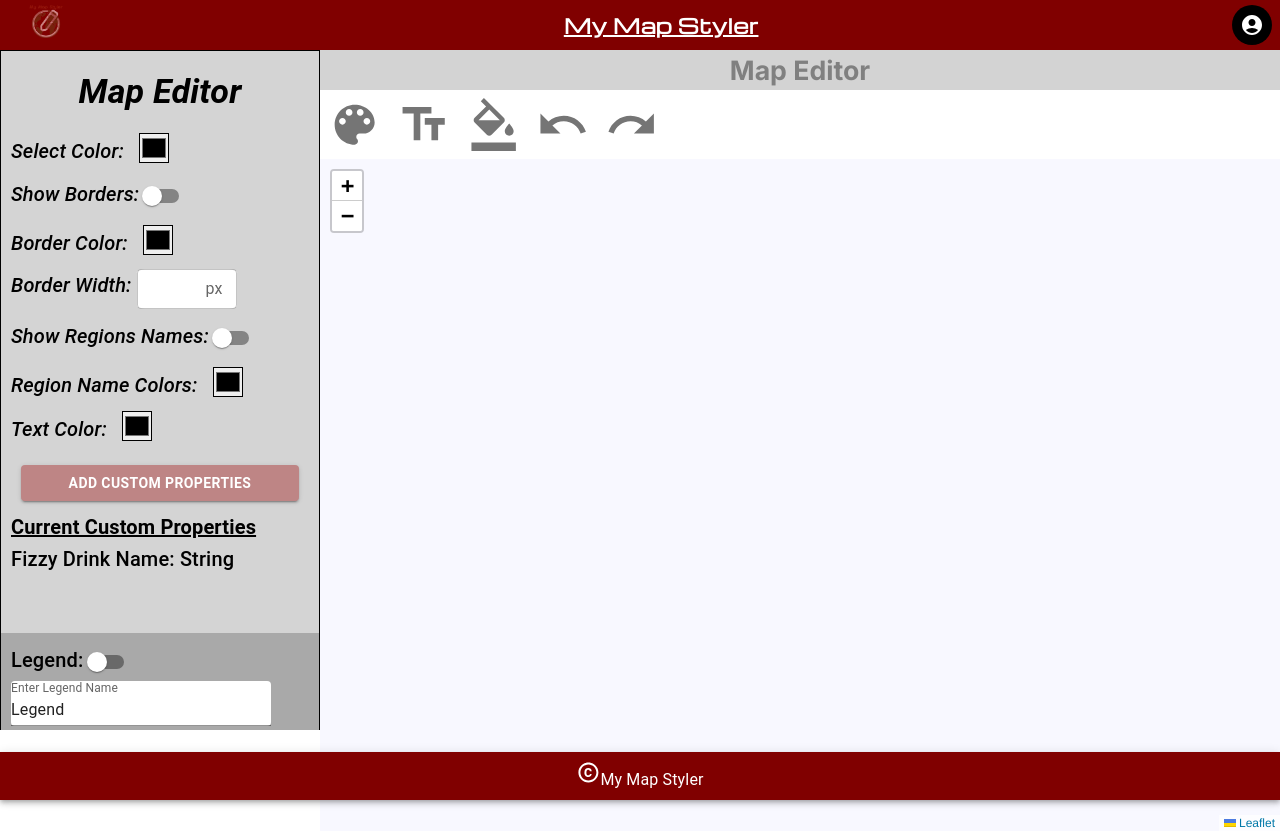
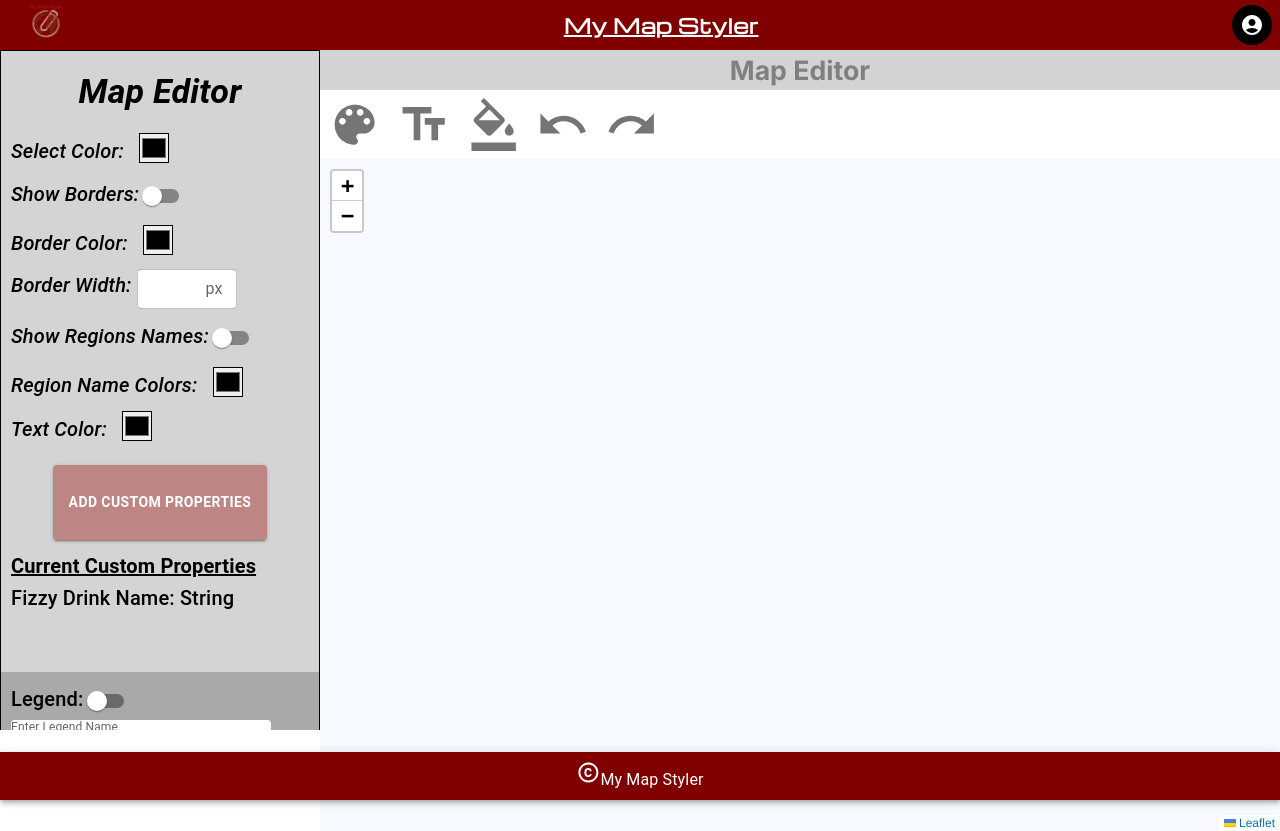
Before and after one commit to Zack202/MyMapStylerFrontend, a Next.js app: page /mapEditing in a window 1280 px wide. Built offline with nearby package versions, Linux system fonts and the light colour scheme.

Commit message:
import data modal works

```diff
--- a/src/app/components/ImportMapDataModal.js
+++ b/src/app/components/ImportMapDataModal.js
@@ -40,7 +40,9 @@ export default function ImportMapDataModal() {
 
   return (
     <div>
-      <Button onClick={handleOpen}>Open modal</Button>
+      <Button className={styles.button} variant="contained" fullWidth style={{ backgroundColor: '#BE8585', color: 'white' }}
+      onClick={handleOpen}><b>Add Custom Properties</b></Button>
+
       <Modal
         aria-labelledby="transition-modal-title"
         aria-describedby="transition-modal-description"
--- a/src/app/mapEditing/MapEditor.js
+++ b/src/app/mapEditing/MapEditor.js
@@ -12,6 +12,7 @@ import InputAdornment from '@mui/material/InputAdornment';
 import { DataGrid } from '@mui/x-data-grid';
 import { useEffect } from 'react';
 import dynamic from 'next/dynamic';
+import ImportMapDataModal from '../components/ImportMapDataModal';
 
 
 const DynamicColoris = dynamic(() => import('@melloware/coloris'), {
@@ -148,7 +149,7 @@ export default function MapEditor() {
                </Typography>
                </Box>
                <div style={{ display: 'flex', justifyContent: 'center', padding: '10px'}}>
-               <Button className={styles.button} variant="contained" fullWidth style={{ backgroundColor: '#BE8585', color: 'white' }}><b>Add Custom Properties</b></Button>
+               <ImportMapDataModal />
                </div>
                <Typography className= {styles.text_color} component="h1" variant="h6"><b><u>Current Custom Properties</u></b></Typography>
                <div style={{ height: '100px', overflowY: 'auto' }}>
```
